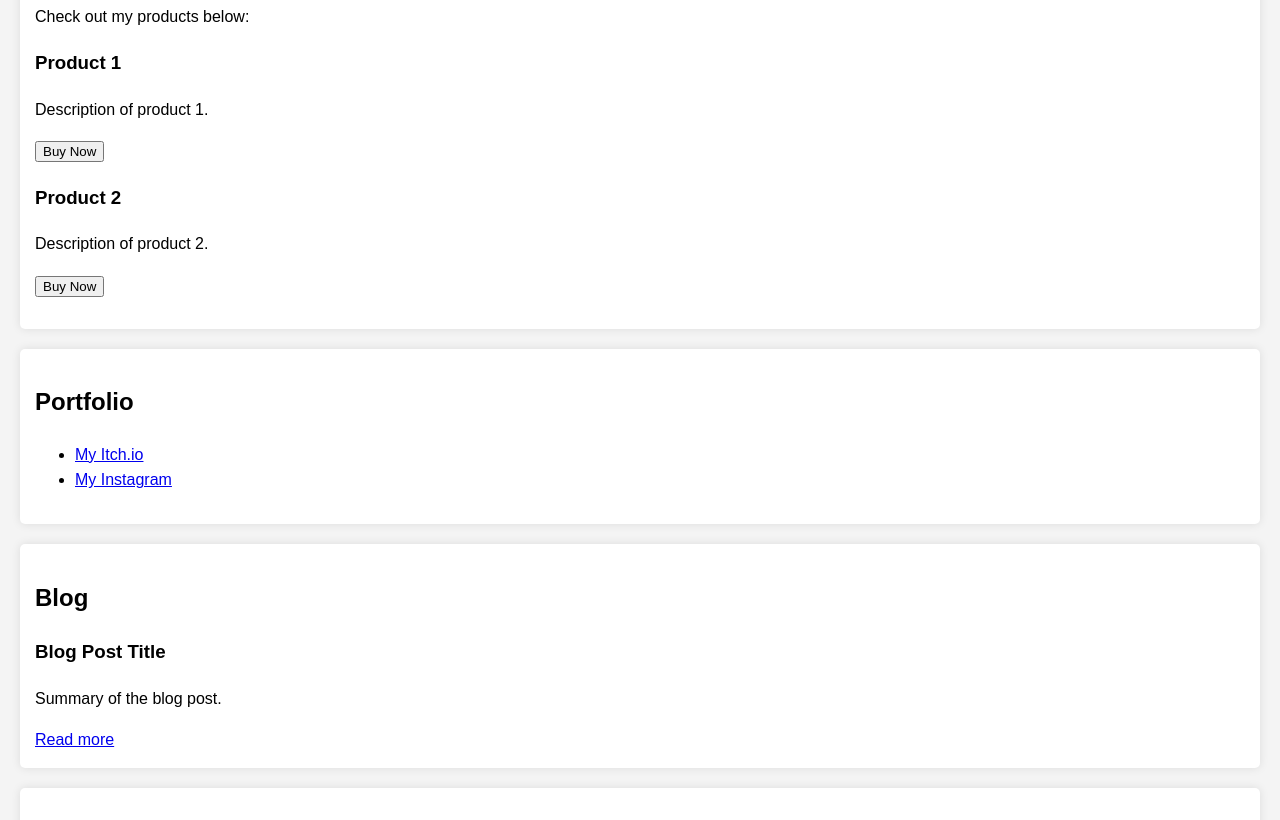
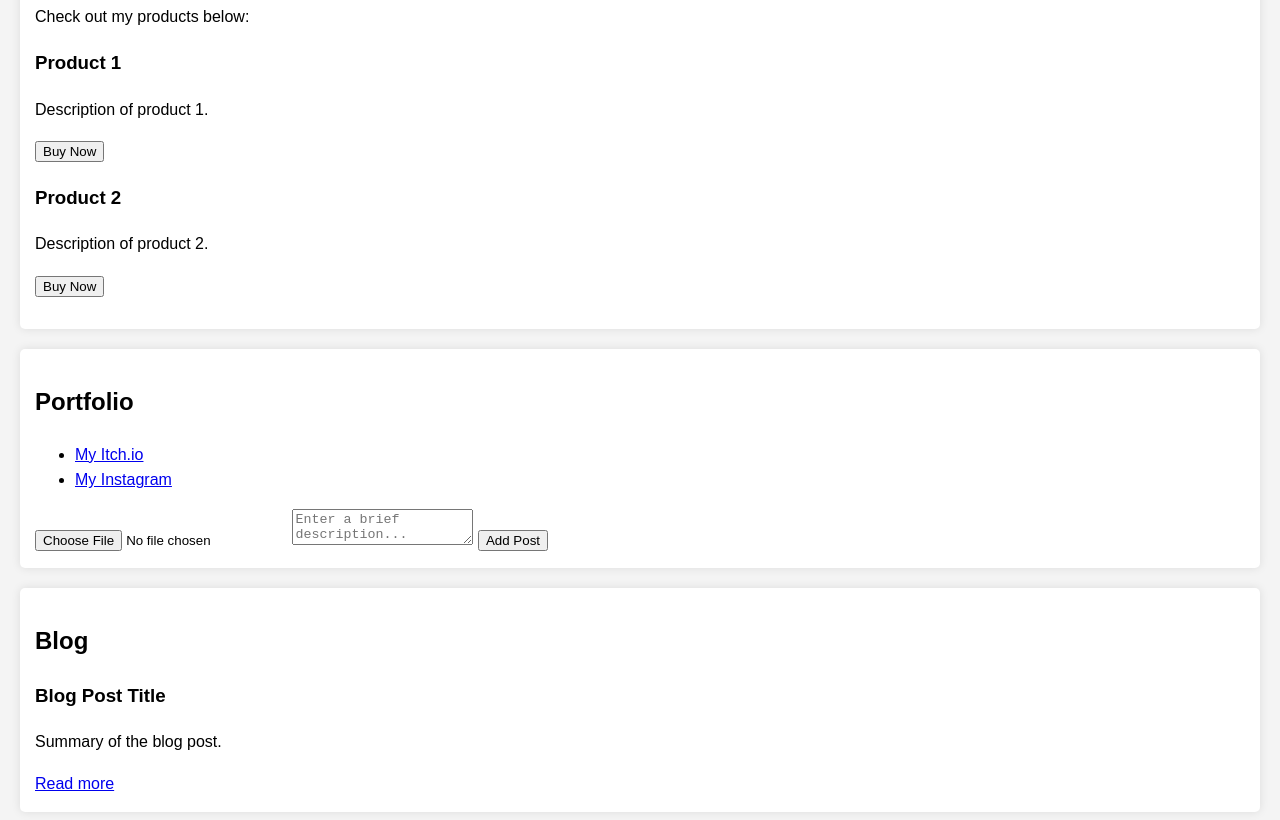
Before and after one commit to NateOsborn1/storefront, a plain HTML site: page index.html in a window 1280 px wide. Shown: the part 265-1085 px from the top of the page. Drawn offline with Linux system fonts and the light colour scheme.

Commit message:
Update index.html

```diff
--- a/index.html
+++ b/index.html
@@ -41,6 +41,14 @@
                 <li><a href="https://osbess.itch.io/fatnite-preproduction">My Itch.io</a></li>
                 <li><a href="https://www.instagram.com/potatoe.nato/?next=%2F">My Instagram</a></li>
             </ul>
+            <form id="portfolio-form">
+                <input type="file" id="image-input" accept="image/*" required>
+                <textarea id="description-input" placeholder="Enter a brief description..." required></textarea>
+                <button type="submit">Add Post</button>
+            </form>
+            <div id="portfolio-posts">
+                <!-- Posts will be added here -->
+            </div>
         </section>
 
         <section id="blog">
```
